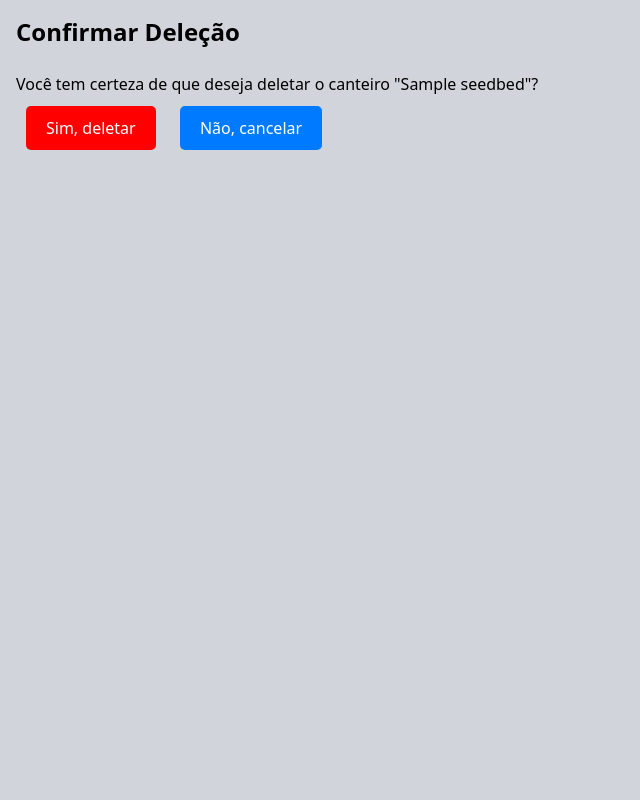
After one commit to biacosta7/agras, a Django app: template project/seedbeds/templates/confirm_delete.html in a window 1280 px wide. The commit adds this page. Shown: the whole page, without its empty margins (0-640 px from the left). Run offline with Django 5.2, Linux system fonts and the light colour scheme; the template is opened without the code that fills it: most values are stand-ins (such as "Sample title", 1, 10 or a date in 2020); some libraries are stand-ins or nearby versions.

Commit message:
confirming seedbed deletion + success message + extended form base

```diff
--- /dev/null
+++ b/project/seedbeds/templates/confirm_delete.html
@@ -0,0 +1,36 @@
+{% extends "base.html" %}
+{% load static %}
+{% block title %}Confirmar Deleção{% endblock %}
+{% block styles %}
+    .button {
+        display: inline-block;
+        padding: 10px 20px;
+        margin: 10px;
+        border: none;
+        border-radius: 5px;
+        text-decoration: none;
+        color: #fff;
+        background-color: #007BFF;
+        transition: background-color 0.3s;
+    }
+    .button:hover {
+        background-color: #0056b3;
+    }
+{% endblock %}
+{% block page_classes %}
+    bg-gray-300 h-screen p-4
+{% endblock %}
+{% block content %}
+    <h1 class="text-2xl font-bold">Confirmar Deleção</h1>
+    <br>
+    <p>Você tem certeza de que deseja deletar o canteiro "{{ seedbed.nome }}"?</p>
+
+    <form action="{% url 'seedbeds:delete-seedbed' seedbed.id %}" method="post" >
+        {% csrf_token %}
+        <button type="submit" class="button" style='background-color: red; color: white;'>
+            <i class="fas fa-trash"></i> Sim, deletar
+        </button>
+        <a href="{% url 'seedbeds:list-seedbeds' %}" class="button"><i class="fas fa-list"></i>Não, cancelar</a>
+    </form>
+
+{% endblock %}
--- a/project/seedbeds/templates/list_seedbeds.html
+++ b/project/seedbeds/templates/list_seedbeds.html
@@ -31,7 +31,7 @@
 
         <a href="{% url 'product:product-list' canteiro.id %}" class="button"><i class="fas fa-list"></i> Gerenciar cultivos</a>
 
-        <form action="{% url 'seedbeds:delete-seedbed' canteiro.id %}" method="post" style="display:inline;">
+        <form action="{% url 'seedbeds:delete-seedbed' canteiro.id %}" method="get" style="display:inline;">
             {% csrf_token %}
             <button type="submit" class="button" style='background-color: red; color: white;'>
                 <i class="fas fa-trash"></i> Excluir canteiro
--- a/project/seedbeds/views.py
+++ b/project/seedbeds/views.py
@@ -26,6 +26,8 @@ def delete_seedbed(request, seedbed_id):
     seedbed = get_object_or_404(Seedbed, id=seedbed_id)  # Obtém o Seedbed com base no ID
     if request.method == 'POST':
         seedbed.delete()  # Deleta o Seedbed
+        messages.success(request, 'Canteiro deletado com sucesso!')
         return redirect('seedbeds:list-seedbeds')  # Redireciona para a lista de Seedbeds
 
+
     return render(request, 'confirm_delete.html', {'seedbed': seedbed})
```
